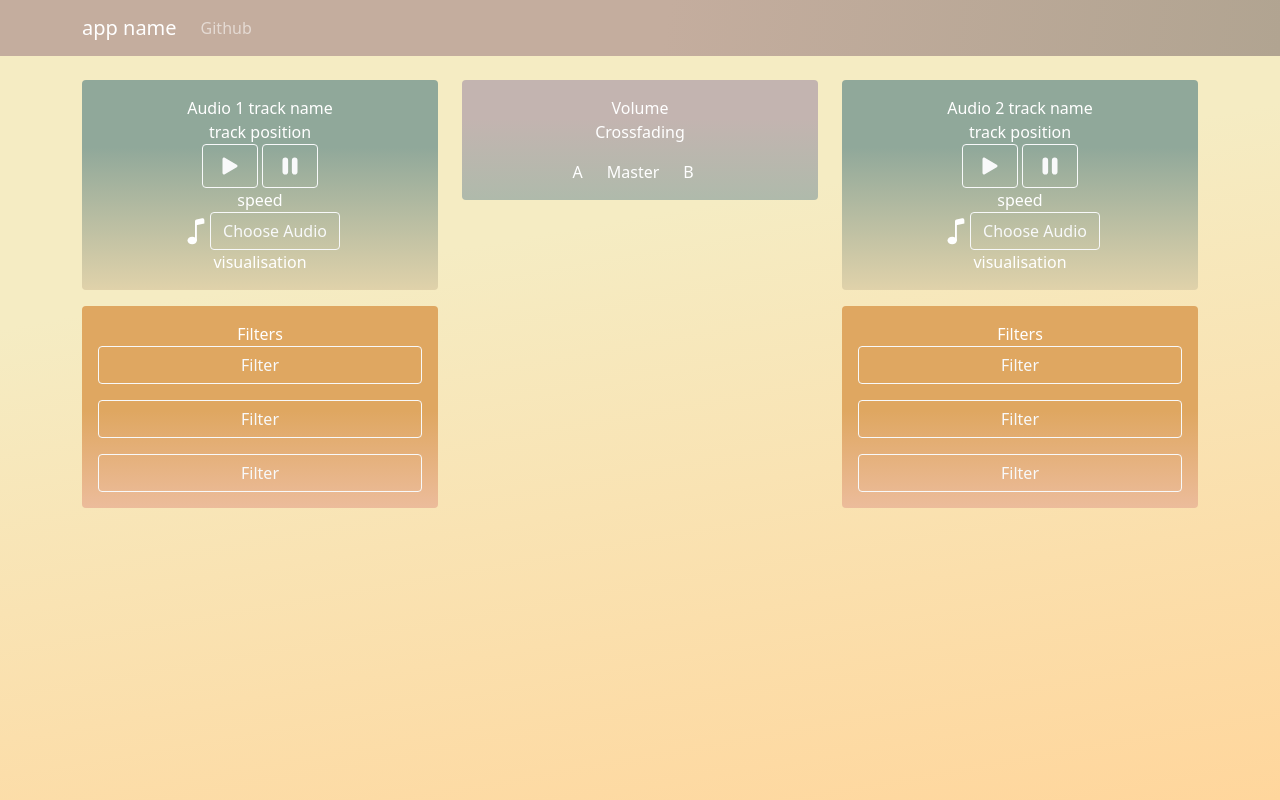
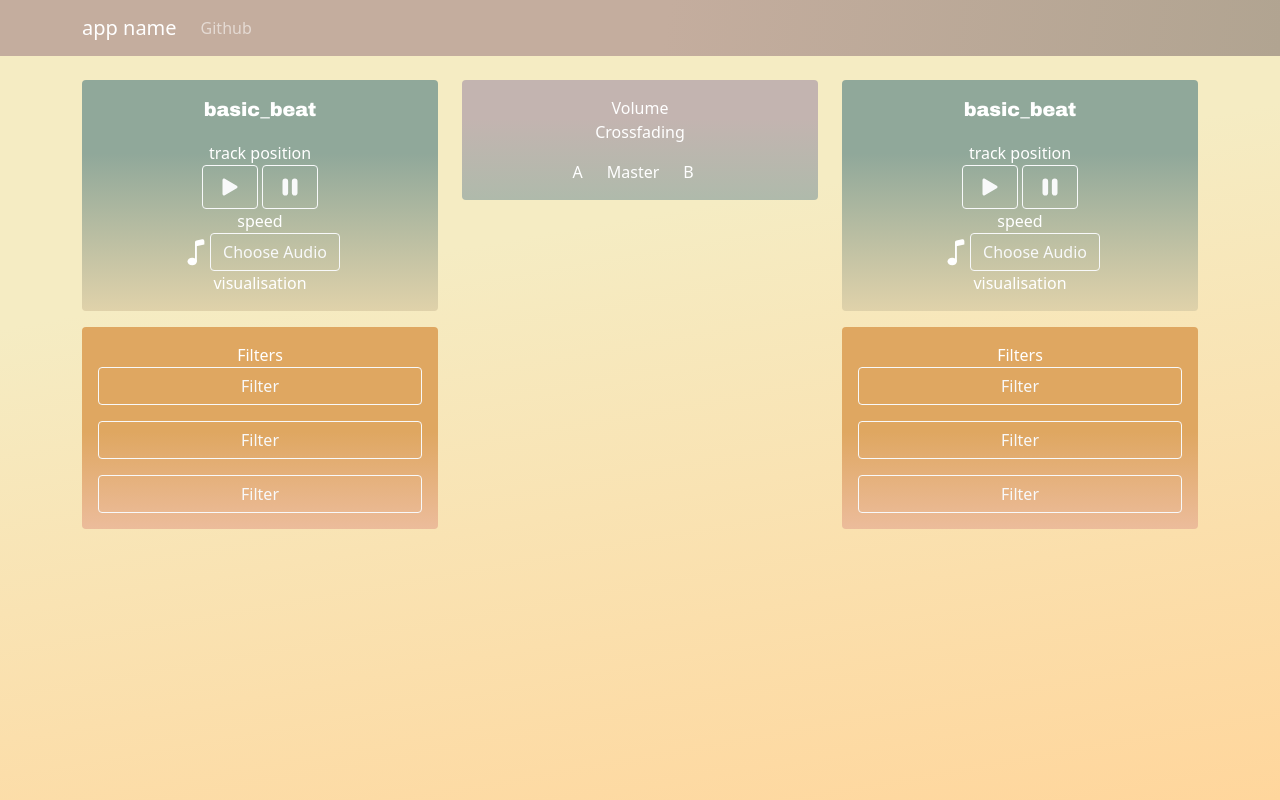
Before and after one commit to LuckyLuke16/audiovideo22, a React (Create React App) app: page / in a window 1280 px wide. Built offline with nearby package versions, Linux system fonts and the light colour scheme.

Commit message:
- separate upload for both audio components

```diff
--- a/src/App.css
+++ b/src/App.css
@@ -48,9 +48,14 @@
   background: linear-gradient(180deg, rgba(195,180,176,1) 32%, rgba(175,186,171,1) 100%);
   color: white;
 }
-#dateien {
+input{
   opacity: 0;
   position: absolute;
   left: 0;
   cursor: pointer;
 }
+p {
+  font-size: larger;
+  font-family: "Arial Black";
+
+}
--- a/src/App.js
+++ b/src/App.js
@@ -26,9 +26,10 @@ function App() {
           <Col>
             <Stack gap={3}>
               <Card className="audio-card">
-                <Card.Body>Audio 1 track name
+                <Card.Body>
                   <Stack gap={3}>
-                    <Audio/>
+                    <Audio
+                    value='1'/>
                   </Stack>
                 </Card.Body>
               </Card>
@@ -63,10 +64,11 @@ function App() {
             <Stack gap={3}>
 
               <Card className='audio-card'>
-                <Card.Body>Audio 2 track name
+                <Card.Body>
                   <Stack gap={3}>
 
-                    <Audio/>
+                    <Audio
+                    value='2'/>
                   </Stack>
                 </Card.Body>
               </Card>
--- a/src/Audio.js
+++ b/src/Audio.js
@@ -6,15 +6,22 @@ import {MusicNote, PauseFill, PlayFill} from "react-bootstrap-icons";
 
 
 export default class Audio extends React.Component{
-    state = {
-        song: process.env.PUBLIC_URL + 'basic_beat.wav',
-        audioCtx: null,
-        buffer: null,
+    constructor(props) {
+        super(props);
+        this.state = {
+            songPath: process.env.PUBLIC_URL + 'basic_beat.wav',
+            audioElementNumber: props.value,
+            trackName: 'basic_beat',
+            audioCtx: null,
+            buffer: null,
+        }
     }
+
 
     render() {
         return (
             <div>
+                <p>{this.state.trackName}</p>
                 <div>
                     track position
                 </div>
@@ -34,7 +41,7 @@ export default class Audio extends React.Component{
                     <MusicNote size="30" />
                     <Button variant="outline-light">
                         <input type="file"
-                               id="dateien"
+                               id={this.state.audioElementNumber}
                                name="file"
                                accept=".wav,.mp3,.ogg"
                                onChange={() => this.handleFileUpload()}
@@ -50,13 +57,12 @@ export default class Audio extends React.Component{
         )
     }
     load() {
-        console.log(this.state.song);
         let audioCtx = new AudioContext();
         let source = audioCtx.createBufferSource();
 
         let request = new XMLHttpRequest();
 
-        request.open('GET', this.state.song, true);
+        request.open('GET', this.state.songPath, true);
         request.responseType = 'arraybuffer';
 
         request.onload = function() {
@@ -87,11 +93,16 @@ export default class Audio extends React.Component{
      * of component
      */
     handleFileUpload() {
-        const input = document.querySelector('input');
-        const curFiles = input.files;
+        console.log(this.state.audioElementNumber);
+        let input = document.getElementById(this.state.audioElementNumber);
+        let curFiles = input.files;
+        console.log(curFiles);
         if(curFiles.item(0)!=null) {
-            this.state.song = URL.createObjectURL(curFiles[0]);
+            this.setState({songPath: URL.createObjectURL(curFiles[0])});
+            this.setState({trackName: curFiles[0].name});
+            console.log(this.state.trackName);
         }
+        this.render();
 
     }
 }
```
